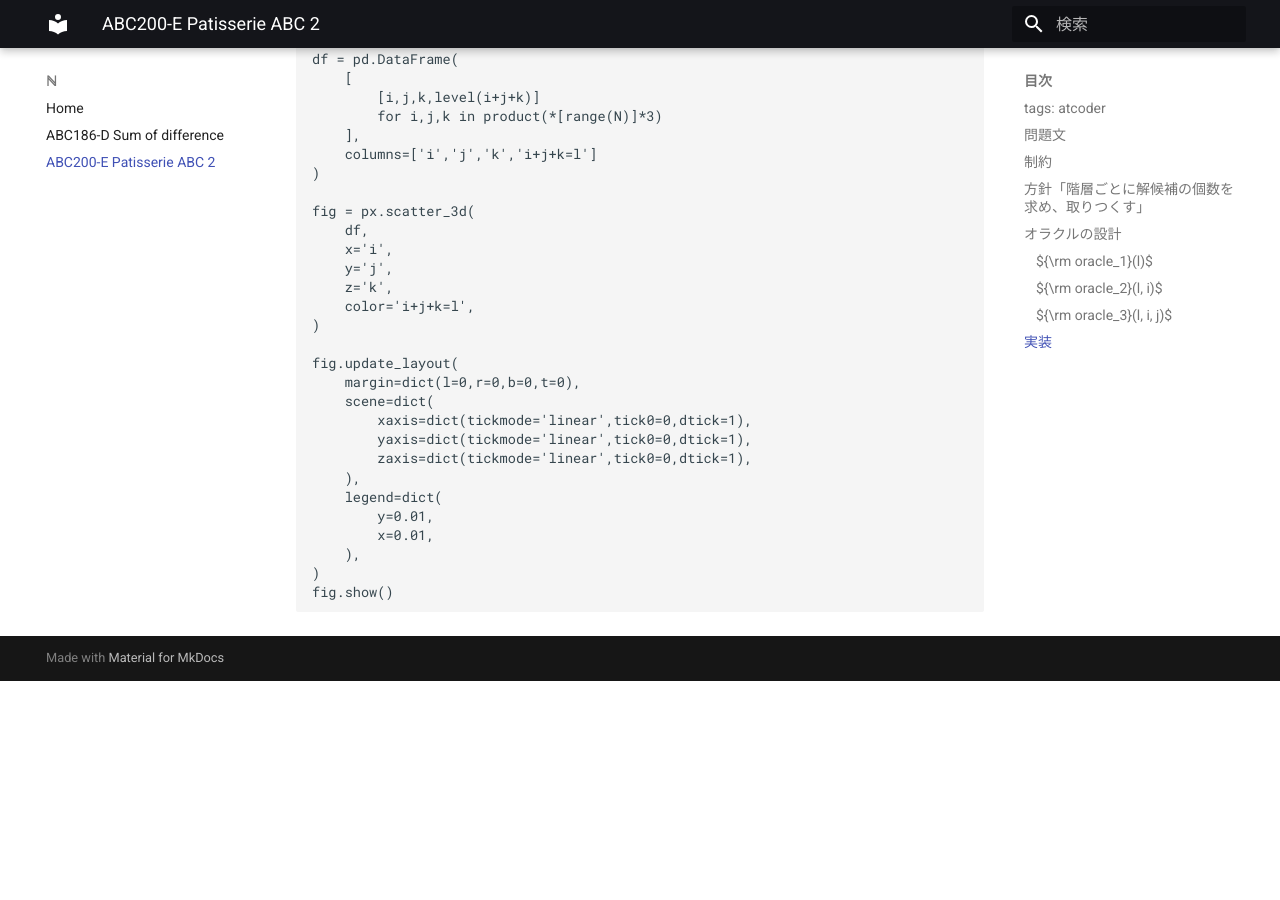
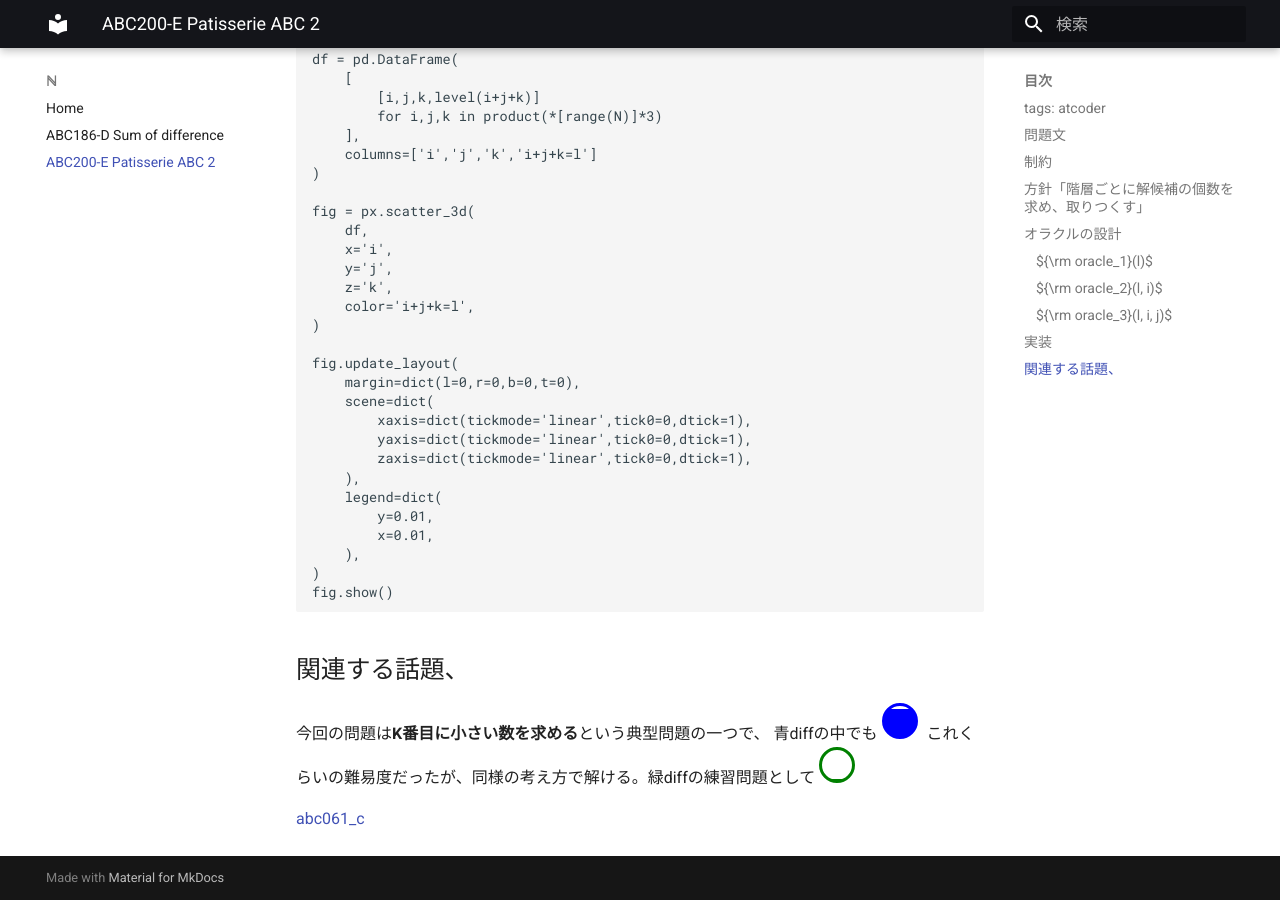
Before and after one commit to nat-chan/nat-chan.github.io, an MkDocs documentation site: the page built from docs/abc200_e.md, in a window 1280 px wide and 900 px high, scrolled down 5960 px. Built offline with MkDocs 1.6.1 and Material for MkDocs 9.7.7, drawn with Linux system fonts in a browser that asks for light colours; formulas are drawn with MathJax 3; before the commit the page ends 6641 px from its top, so only the background shows below that.

Commit message:
abc200_e related problems

````diff
--- a/docs/abc200_e.md
+++ b/docs/abc200_e.md
@@ -71,6 +71,7 @@ for l in range(0, 3*N-2):
 ```
 
 実際に${\rm oracle_2}(l, i)$を用いて階層$l^\ast$の中で$K'$番目の3つ組の$i$の値$i^\ast$を計算するのは以下のようになる。
+
 $$
 \sum_{i=1}^{i^{\ast}-1}{\rm oracle_2}(l, i) < K' \le \sum_{i=1}^{i^{\ast}}{\rm oracle_2}(l, i) \\
 K'' = K'-\sum_{i=1}^{i^{\ast}-1}{\rm oracle_2}(l, i)
@@ -113,9 +114,11 @@ for j in range(0, N):
 上記のグラフを動かしてほしい。🔵で示した区間ではピラミッド形になっており、
 各階層$l=0,1,2\cdots$の値は$1,3,6\cdots$と一般項の簡単な三角数$\Sigma(l+1)$であることが分かる。
 
+$$
 \begin{align}
 ※\Sigma(n) = \sum_{i=1}^{n} i = \frac{n(n+1)}{2}
 \end{align}
+$$
 
 🟢で示した区間では逆ピラミッド形になっており、逆順に減っていくため
 三角数の一般項に対して $l \to 3N-3-l$
@@ -131,15 +134,20 @@ $(N,0,0)$のように区間$[0,N)$に収まらない数が出てきてしまう
 以降は$i$と固定して場合の数を数える。
 $i$が取りうる値はNからlまでであり、$j$が取りうる値は$0$から$l-i$までの$l-i+1$通りである。
 $i,j$が定まればこの範囲で$k$がただ一つに定まるので、求める場合の数は以下のようになる。
+
+$$
 \begin{align}
 \sum_{i=N}^{l} l-i+1
 &= \sum_{i=l}^{N} i-(l+1) \\
 &= \sum_{i=1}^{N-l+1} i \\
 &= \Sigma(l+1-N)
 \end{align}
+$$
 
 以上の🔵🔴🟢の3つの区間の結果をまとめることで
 ${\rm oracle_1}(l)$は以下のように定まった。
+
+$$
 \begin{align}
 {\rm oracle_1}(l) &= \begin{cases}
 \Sigma(l+1)                & 0 \le l < N \\
@@ -148,6 +156,7 @@ ${\rm oracle_1}(l)$は以下のように定まった。
 0                          & (otherwise)
 \end{cases}
 \end{align}
+$$
 
 ### ${\rm oracle_2}(l, i)$
 $l,i$の値が与えられているとき、$j$を定めれば対応する$k$はただ$1$つに定まる。
@@ -156,31 +165,43 @@ $l,i$の値が与えられているとき、$j$を定めれば対応する$k$は
 $[L, U]=\varnothing$となる場合、
 $L$と$U$の求め方によっては$U-L<0$となりうる為である。
 実際に上限$U$を求める。$k=0$の時、最大値$j=l-i$を取る。ただし、$N-1$を上回ることはないので、
+
+$$
 \begin{align}
 U = \min(N-1, l-i)
 \end{align}
+$$
+
 となる。
 また、下限$L$を求める。$k=N-1$の時、最小値$j=l-i-(N-1)$を取る。ただし、$0$を下回ることはないので、
+$$
 \begin{align}
 L = \max(0, l-i-(N-1))
 \end{align}
+$$
+
 以上の結果をまとめることで
 ${\rm oracle_2}(l, i)$は以下のように定まった。
+
+$$
 \begin{align}
 {\rm oracle_2}(l, i) = \max(0, \min(N-1, l-i)-\max(0, l-i-(N-1))+1))
 \end{align}
+$$
 
 ### ${\rm oracle_3}(l, i, j)$
 後は簡単である、与えられた$l,i,j$から$k=l-i-j$がただ$1$つ定まるため、
 $k$が区間$[0,N)$に収まっているかをチェックし、収まっているなら$1$個、
 収まっていなければ$0$個を答えればよい。
 
+$$
 \begin{align}
 {\rm oracle_3}(l, i, j) = \begin{cases}
 1 & 0 \le l-i-j < N \\
 0 & (otherwise) \\
 \end{cases}
 \end{align}
+$$
 
 ## 実装
 
@@ -279,3 +300,14 @@ fig.update_layout(
 )
 fig.show()
 ```
+
+## 関連する話題、
+
+今回の問題は**K番目に小さい数を求める**という典型問題の一つで、
+青diffの中でも
+<span style="display: inline-block; border-radius: 50%; border-style: solid;border-width: 3px; margin-right: 5px; vertical-align: initial; height: 36px; width: 36px;border-color: #0000FF; background: linear-gradient(to top, #0000FF 0%, #0000FF 88.75%, rgba(0, 0, 0, 0) 88.75%, rgba(0, 0, 0, 0) 100%); "></span>
+これくらいの難易度だったが、同様の考え方で解ける。緑diffの練習問題として
+<span style="display: inline-block; border-radius: 50%; border-style: solid;border-width: 3px; margin-right: 5px; vertical-align: initial; height: 36px; width: 36px;border-color: #008000; background: linear-gradient(to top, #008000 0%, #008000 2%, rgba(0, 0, 0, 0) 2%, rgba(0, 0, 0, 0) 100%); "></span>
+
+
+[abc061_c](https://atcoder.jp/contests/abc061/tasks/abc061_c)
````
